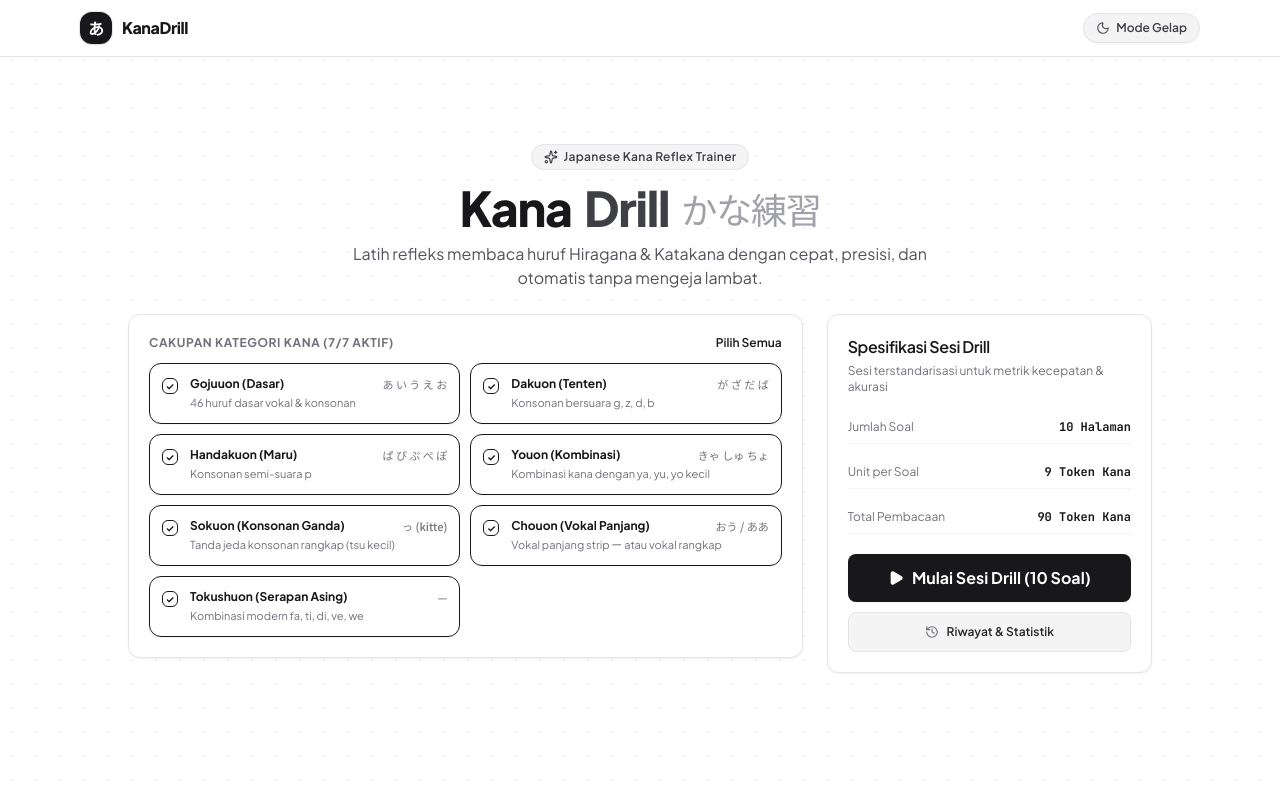
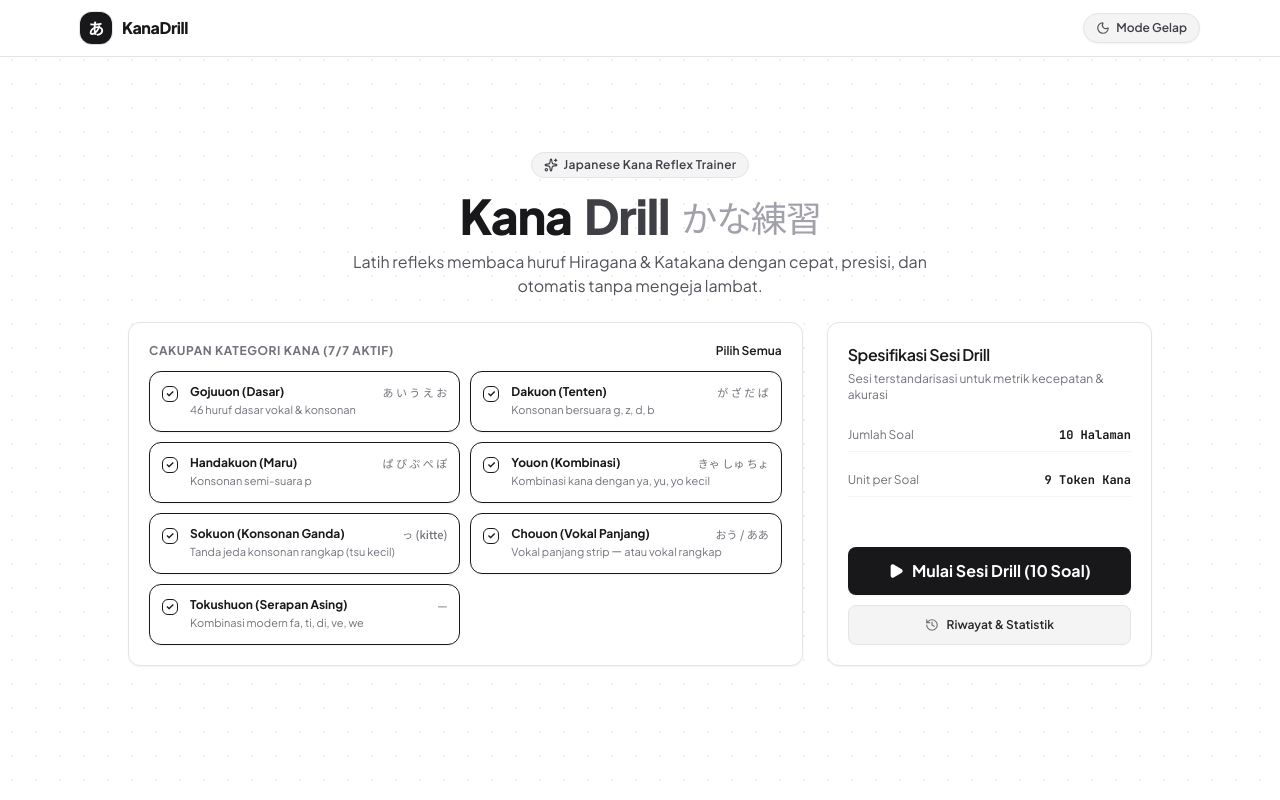
Before and after one commit to anggihnurh/kana-drill, a React (Vite) app: page / in a window 1280 px wide. Built offline with nearby package versions, Linux system fonts and the light colour scheme.

Commit message:
refactor: clean up imports, remove unused code in ResultCompound, and remove total reading display from SetupCompound

```diff
--- a/src/components/result/ResultCompound.tsx
+++ b/src/components/result/ResultCompound.tsx
@@ -1,30 +1,29 @@
-import React, { useState, useMemo, useCallback } from 'react';
 import {
-  ResultContext,
-  useResultContext,
-  ResultContextValue,
-  PerformanceRank,
-  MistakeItem,
-} from './ResultContext';
-import { useDrillStore } from '../../store/useDrillStore';
-import { Card, CardHeader, CardTitle } from '../ui/card';
-import { Button } from '../ui/button';
-import { formatTime, cn } from '../../lib/utils';
-import {
-  RotateCcw,
-  Target,
-  Clock,
-  Zap,
+  AlertTriangle,
+  Award,
+  Check,
   CheckCircle2,
-  AlertTriangle,
-  Play,
-  Home,
   ChevronDown,
   ChevronUp,
+  Clock,
+  Home,
+  Play,
   Share2,
-  Check,
-  Award,
+  Target,
+  Zap
 } from 'lucide-react';
+import React, { useCallback, useMemo, useState } from 'react';
+import { cn, formatTime } from '../../lib/utils';
+import { useDrillStore } from '../../store/useDrillStore';
+import { Button } from '../ui/button';
+import { Card, CardHeader, CardTitle } from '../ui/card';
+import {
+  MistakeItem,
+  PerformanceRank,
+  ResultContext,
+  ResultContextValue,
+  useResultContext,
+} from './ResultContext';
 
 function calculateRank(cpm: number, accuracy: number): PerformanceRank {
   if (cpm >= 200 && accuracy >= 95) {
@@ -343,8 +342,8 @@ export const ResultTimelineChart: React.FC = () => {
                         allTokensCorrect
                           ? 'bg-emerald-500'
                           : q.correctCount >= 8
-                          ? 'bg-amber-500'
-                          : 'bg-rose-500'
+                            ? 'bg-amber-500'
+                            : 'bg-rose-500'
                       )}
                       style={{ width: `${barWidthPercent}%` }}
                     />
@@ -487,7 +486,7 @@ export const ResultMistakesReview: React.FC = () => {
 // ==========================================
 export const ResultActions: React.FC = () => {
   const { state, actions } = useResultContext();
-  const { hasMistakes, isCopied } = state;
+  const { isCopied } = state;
 
   return (
     <div className="flex flex-wrap items-center justify-center gap-3 pt-3">
@@ -499,7 +498,7 @@ export const ResultActions: React.FC = () => {
         <Play className="w-4 h-4 fill-white dark:fill-zinc-900" />
         <span>Mulai Sesi Baru (10 Soal)</span>
       </Button>
-
+      {/*
       {hasMistakes ? (
         <Button
           onClick={actions.retryMistakes}
@@ -510,7 +509,7 @@ export const ResultActions: React.FC = () => {
           <RotateCcw className="w-4 h-4 text-amber-500" />
           <span>Latih Ulang Token Salah</span>
         </Button>
-      ) : null}
+      ) : null} */}
 
       <Button
         onClick={actions.shareScore}
--- a/src/components/setup/SetupCompound.tsx
+++ b/src/components/setup/SetupCompound.tsx
@@ -638,12 +638,6 @@ export const SetupSessionOverview: React.FC = () => {
               9 Token Kana
             </span>
           </div>
-          <div className="flex justify-between py-2 border-b border-zinc-100 dark:border-zinc-800/80">
-            <span className="text-zinc-500 dark:text-zinc-400">Total Pembacaan</span>
-            <span className="font-mono font-bold text-zinc-900 dark:text-zinc-100">
-              90 Token Kana
-            </span>
-          </div>
         </div>
       </div>
 
```
